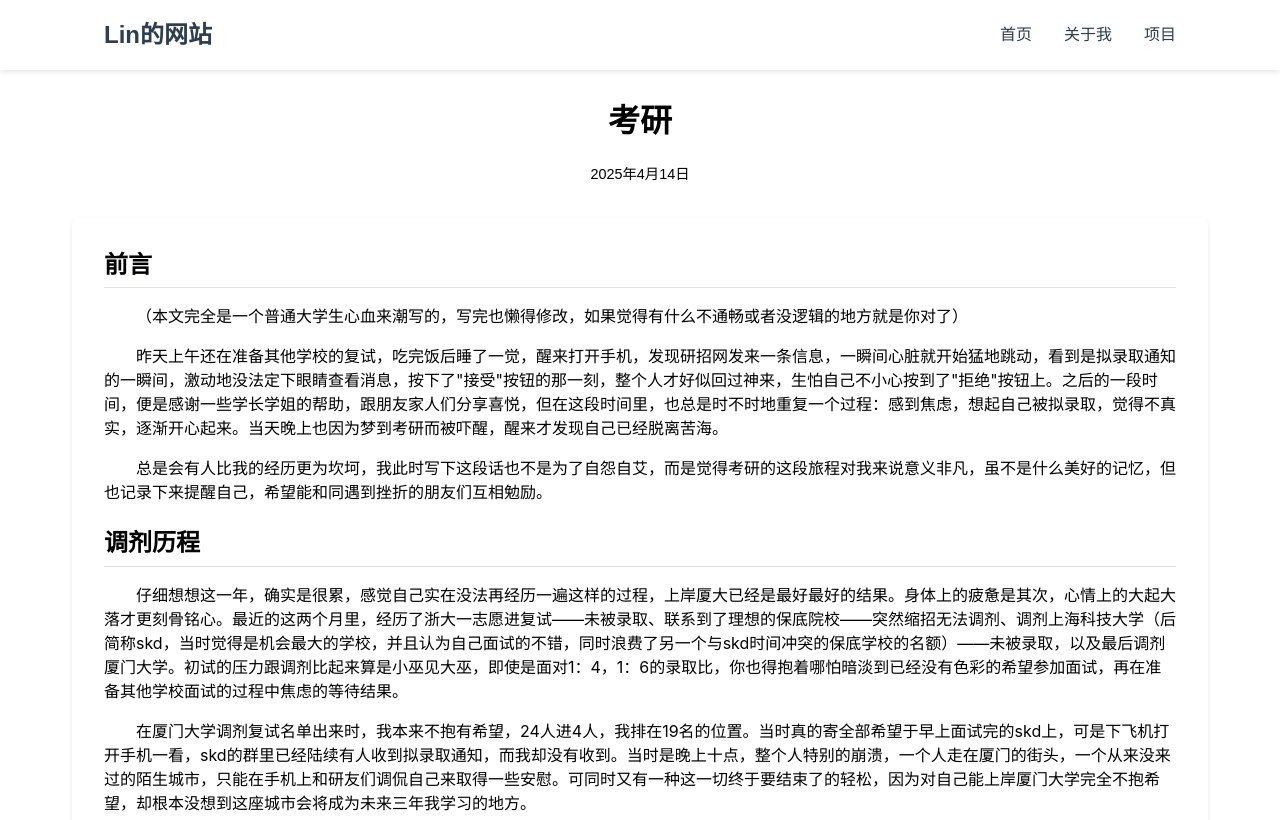
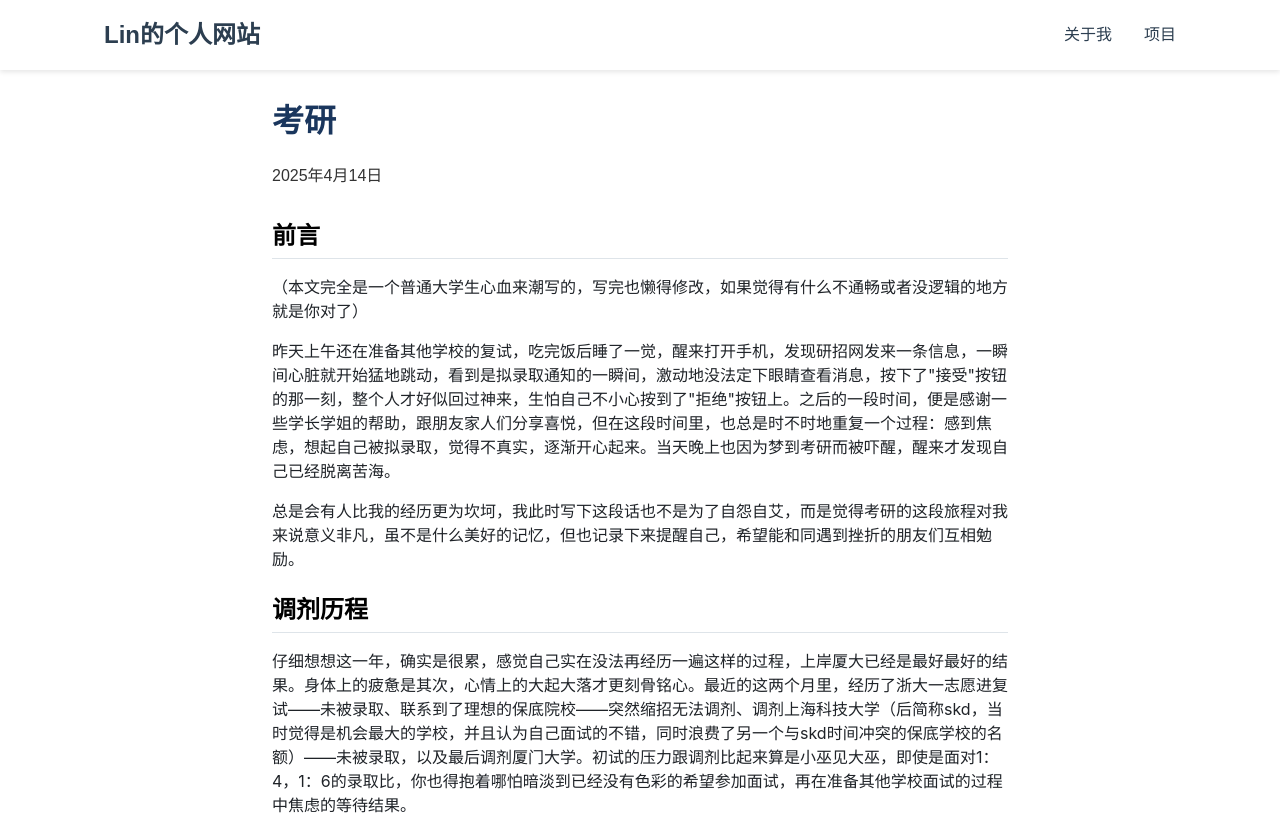
Before and after one commit to LiNnnNl/person-web, a plain HTML site: page blog/kaoyan.html in a window 1280 px wide. Shown: the top 820 px of the page. Drawn offline with nearby package versions, Linux system fonts and the light colour scheme.

Commit message:
更新说明

```diff
--- a/blog/kaoyan.html
+++ b/blog/kaoyan.html
@@ -9,32 +9,45 @@
     <link rel="stylesheet" href="https://cdn.jsdelivr.net/npm/github-markdown-css/github-markdown.css">
     <style>
         .article-container {
-            max-width: 1200px;
+            max-width: 800px;
             margin: 0 auto;
             padding: 2rem;
         }
         .article-header {
-            text-align: center;
             margin-bottom: 2rem;
+            margin-top: 2rem;
         }
         .article-header h1 {
-            margin-top: 2rem;
+            color: #1a365d;
             margin-bottom: 1rem;
         }
-        .article-date {
-            color: #000;
+        .article-meta {
+            color: #666;
             font-size: 0.9rem;
         }
-        .markdown-body {
-            background: white;
-            padding: 2rem;
-            border-radius: 8px;
-            box-shadow: 0 2px 4px rgba(0,0,0,0.1);
-            color: #000;
+        .article-content {
+            line-height: 1.8;
         }
-        .markdown-body p {
+        .article-content p {
             text-indent: 2em;
             margin-bottom: 1em;
+        }
+        .article-content h2 {
+            color: #1a365d;
+            margin: 2rem 0 1rem;
+        }
+        .article-content h3 {
+            color: #1a365d;
+            margin: 1.5rem 0 1rem;
+        }
+        .logo {
+            font-size: 1.5rem;
+            font-weight: bold;
+            color: #2c3e50;
+            text-decoration: none;
+        }
+        .logo:hover {
+            color: #3498db;
         }
         .back-link {
             display: inline-block;
@@ -53,9 +66,8 @@
 <body>
     <header>
         <nav>
-            <div class="logo">Lin的网站</div>
+            <a href="../index.html" class="logo">Lin的个人网站</a>
             <ul>
-                <li><a href="../index.html">首页</a></li>
                 <li><a href="../about.html">关于我</a></li>
                 <li><a href="../projects.html">项目</a></li>
             </ul>
```
Also changed, not shown: blog/index.html (+12 -4 lines), index.html (+15 -2 lines).
